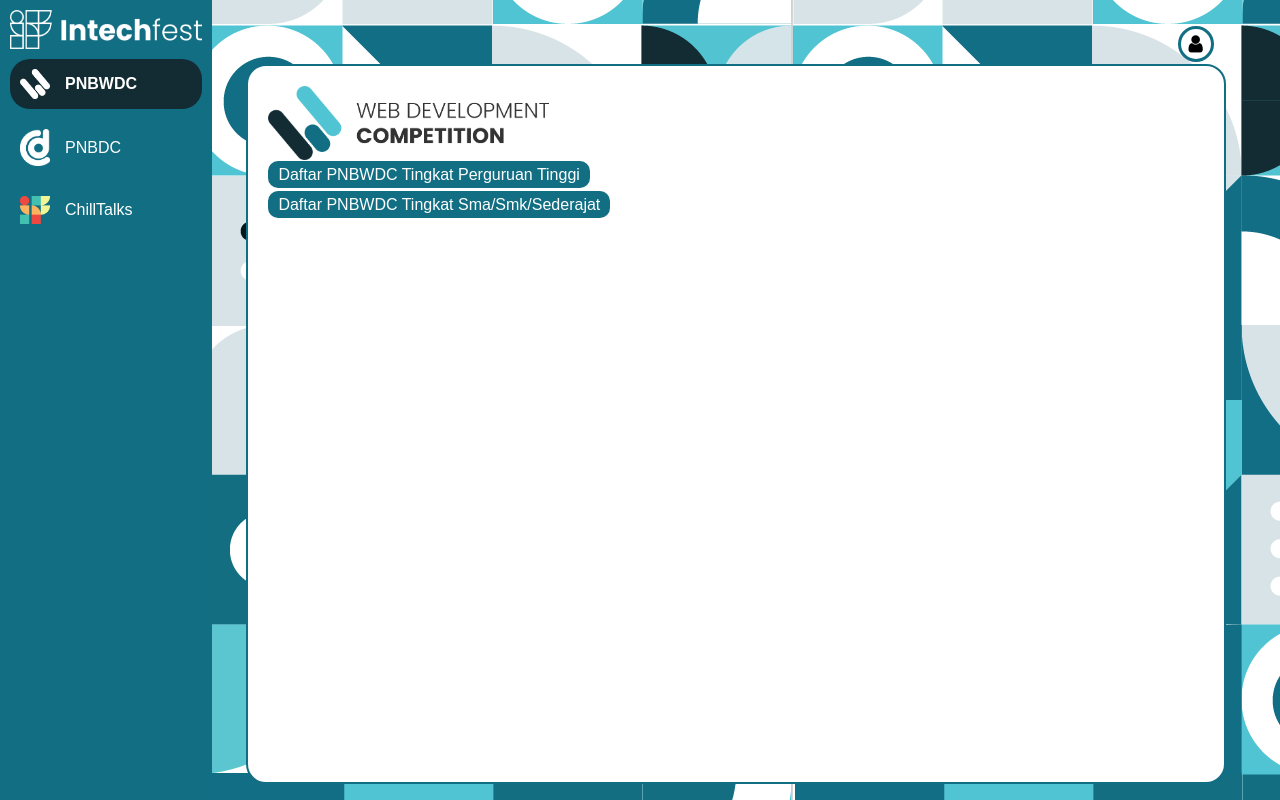
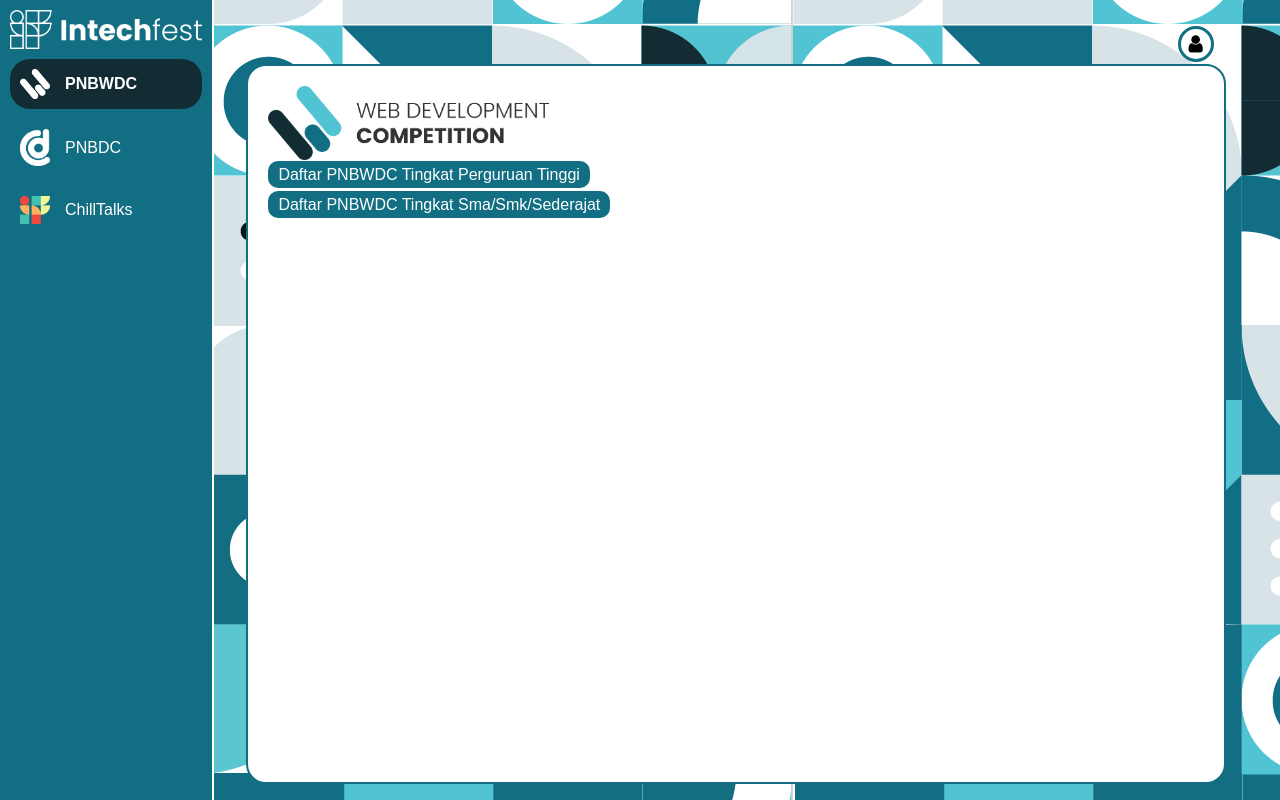
Before and after one commit to febryntara/intechfest, a plain HTML site: page dashboard/index.html in a window 1280 px wide. Drawn offline with Linux system fonts and the light colour scheme.

Commit message:
memperbaharui dashboard

```diff
--- a/index.css
+++ b/index.css
@@ -590,6 +590,7 @@
   background-color: var(--blue);
   transition: 0.2s;
   z-index: 2;
+  border-right: 2px solid var(--light);
 }
 .dashboard-menu > span {
   /* content: "<"; */
```
